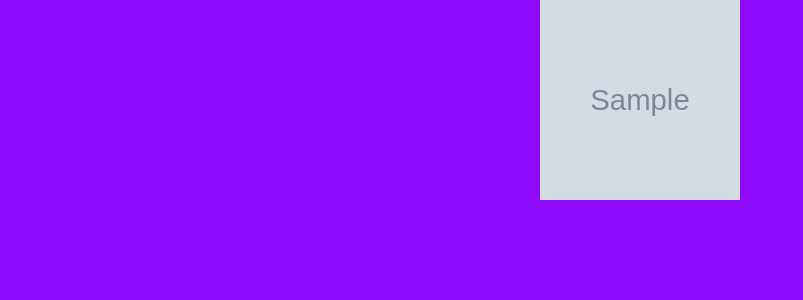
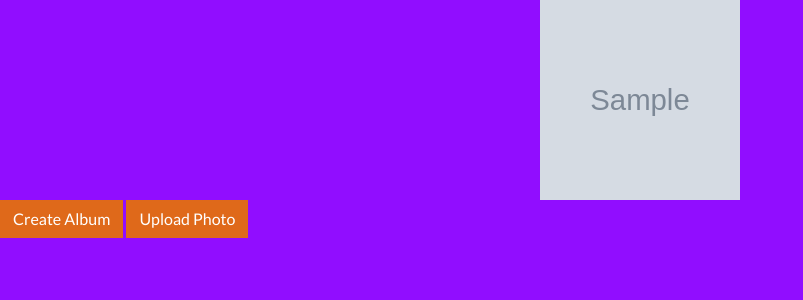
Before and after one commit to hcodydibble/django-imager, a Django app: page /images/library in a window 1280 px wide. Shown: the part 48-348 px from the top of the page, without its empty margins (0-803 px from the left). Run offline with Django 3.2, Linux system fonts and the light colour scheme; tables that the repository leaves empty hold one stand-in row (values such as "Sample post"); grey boxes marked "Sample" are stand-in pictures; some libraries are stand-ins or nearby versions.

Commit message:
added form class and other stuff

```diff
--- a/django_imager/templates/django_imager/base.html
+++ b/django_imager/templates/django_imager/base.html
@@ -29,7 +29,7 @@
             <a class="nav-link" href="{% url 'profile' %}">Profile</a>
           </li>
           <li class="nav-item">
-            <a class="nav-link" href="{% url 'library' %}">My Album</a>
+            <a class="nav-link" href="{% url 'library' %}">My Albums</a>
           </li>
           <li class="nav-item">
             <a class="nav-link" href="{% url 'logout' %}">Logout</a>
--- a/django_imager/templates/django_imager/library.html
+++ b/django_imager/templates/django_imager/library.html
@@ -3,7 +3,9 @@
 {% block content %}
 {% for album in album_list %}
 <div style='text-align: center;'>
-    <img src="{{ MEDIA_URL }}{{ album.cover }}" style='width: 200px; height: 200px;'/>
+    <a href="{% url 'album' pk=album.id %}"><img src="{{ MEDIA_URL }}{{ album.cover }}" style='width: 200px; height: 200px;'/></a>
 </div>
 {% endfor %}
+<a href="{% url 'new_album' %}"><button class='btn btn-primary' type="button" >Create Album</button></a>
+<button class='btn btn-primary' type="button" >Upload Photo</button>
 {% endblock %}
--- a/django_imager/templates/django_imager/photo.html
+++ b/django_imager/templates/django_imager/photo.html
@@ -6,7 +6,7 @@
   {% if photo.title %}
   <p>{{ photo.title }}</p>
   {% endif %}
-  <img src="{{ photo.image_file }}">
+  <img src="{{ MEDIA_URL }}{{ photo.image_file }}">
   {% if photo.description %}
   <p>{{ photo.description }}</p>
   {% endif %}
--- a/imager_images/models.py
+++ b/imager_images/models.py
@@ -13,18 +13,24 @@ PUBLISH_CHOICES = (
     (PUB, 'Public')
 )
 
+
 class Album(models.Model):
+    """Album model."""
+
     title = models.CharField(max_length=50, null=True)
     description = models.CharField(max_length=100, blank=True, null=True)
     date_created = models.DateTimeField(auto_now=True)
     date_modified = models.DateTimeField(auto_now_add=True)
     date_published = models.DateTimeField(null=True)
     published = models.CharField(max_length=200, choices=PUBLISH_CHOICES, default=PRIV)
-    cover = ImageField(upload_to='', null=True)  # Same as Photo model.
+    cover = ImageField(upload_to='', null=True)
     user = models.ForeignKey(User, related_name='album', on_delete=models.CASCADE, null=True)
 
+
 class Photo(models.Model):
-    image_file = ImageField(upload_to='')  # Will use Pillow once I figure it out.
+    """.Photo model."""
+
+    image_file = ImageField(upload_to='')
     published = models.CharField(max_length=200, choices=PUBLISH_CHOICES, default=PRIV)
     title = models.CharField(max_length=50, null=True)
     description = models.CharField(max_length=100, blank=True, null=True)
--- a/imager_images/urls.py
+++ b/imager_images/urls.py
@@ -1,10 +1,11 @@
 """Images URLS."""
 
 from django.conf.urls import url
-from imager_images.views import LibraryView, AlbumView, PhotoView
+from imager_images.views import LibraryView, AlbumView, PhotoView, AlbumFormView
 
 urlpatterns = [
     url(r'library', LibraryView.as_view(), name='library'),
-    url(r'^albums/(?P<pk>\d+)', AlbumView.as_view(), name='album'),
-    url(r'^photos/(?P<pk>\d+)', PhotoView.as_view(), name='photo'),
+    url(r'^album/(?P<pk>\d+)', AlbumView.as_view(), name='album'),
+    url(r'^photo/(?P<pk>\d+)', PhotoView.as_view(), name='photo'),
+    url(r'^new-album', AlbumFormView.as_view(), name='new_album'),
 ]
--- a/imager_images/views.py
+++ b/imager_images/views.py
@@ -1,8 +1,26 @@
 """Library view."""
 
 from imager_images.models import Album, Photo
-from django.views.generic import ListView, DetailView
+from django.views.generic import ListView, DetailView, CreateView
 from django.contrib.auth.models import User
+from django import forms
+
+
+class AlbumFormView(CreateView):
+    """docstring for AlbumForm."""
+
+    model = Album
+    template_name = 'django_imager/new_album.html'
+    fields = ['title', 'description', 'cover', 'published']
+    success_url = 'library'
+
+    def post(self, request, *args, **kwargs):
+        """."""
+        form = self.get_form()
+        if form.is_valid():
+            return self.form_valid(form)
+        else:
+            return self.form_invalid(form)
 
 
 class LibraryView(ListView):
```
Also changed, not shown: django_imager/templates/django_imager/new_album.html (added, +9 -0 lines).
